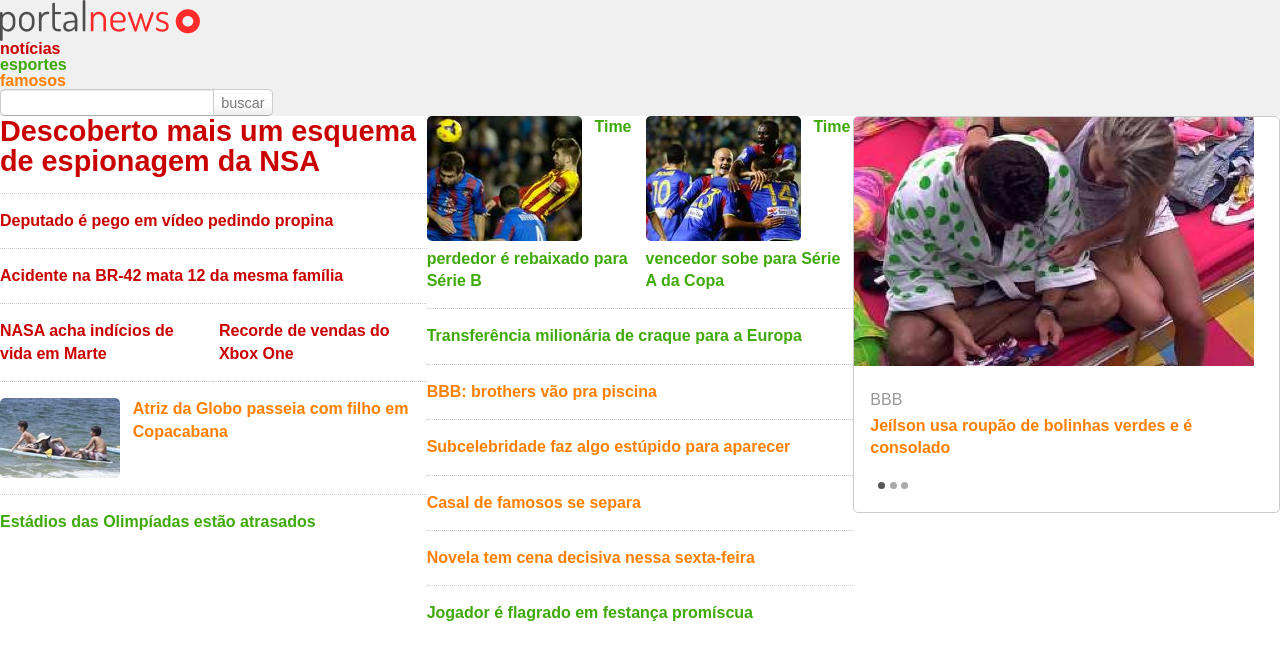
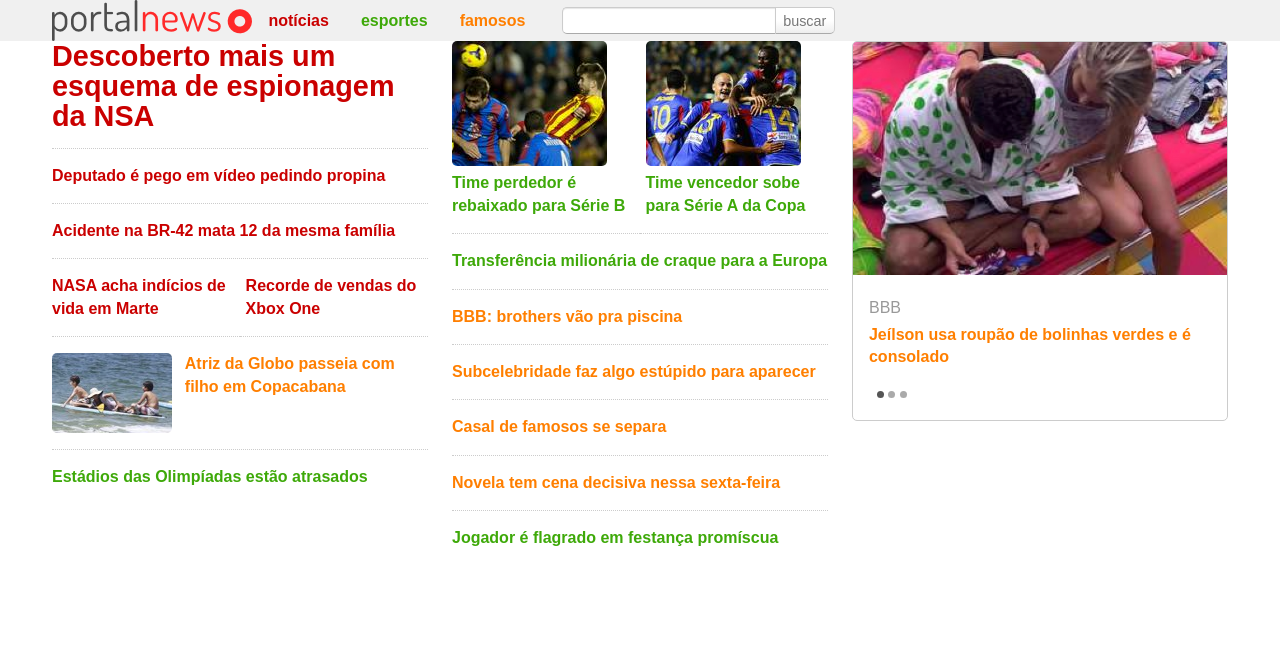
Before and after one commit to MauricioFe/EstudosAlura-WebResponsive, a plain HTML site: page index.html in a window 1280 px wide. Drawn offline with Linux system fonts and the light colour scheme.

Commit message:
Ordenação do nav-bar

```diff
--- a/css/exercicios.css
+++ b/css/exercicios.css
@@ -6,3 +6,21 @@
     float: left;
     width: 50%;
 }
+.container{
+    margin: 0 auto;
+    max-width: 1200px;
+}
+img{
+    max-width: 100%;
+}
+.logo, .secao{
+    padding: 0 1%;
+}
+
+.logo, .busca, .barra-nav, .menu-principal{
+    display: inline-block;
+    vertical-align: middle;
+}
+.menu-principal li {
+    float: left;
+}
```
